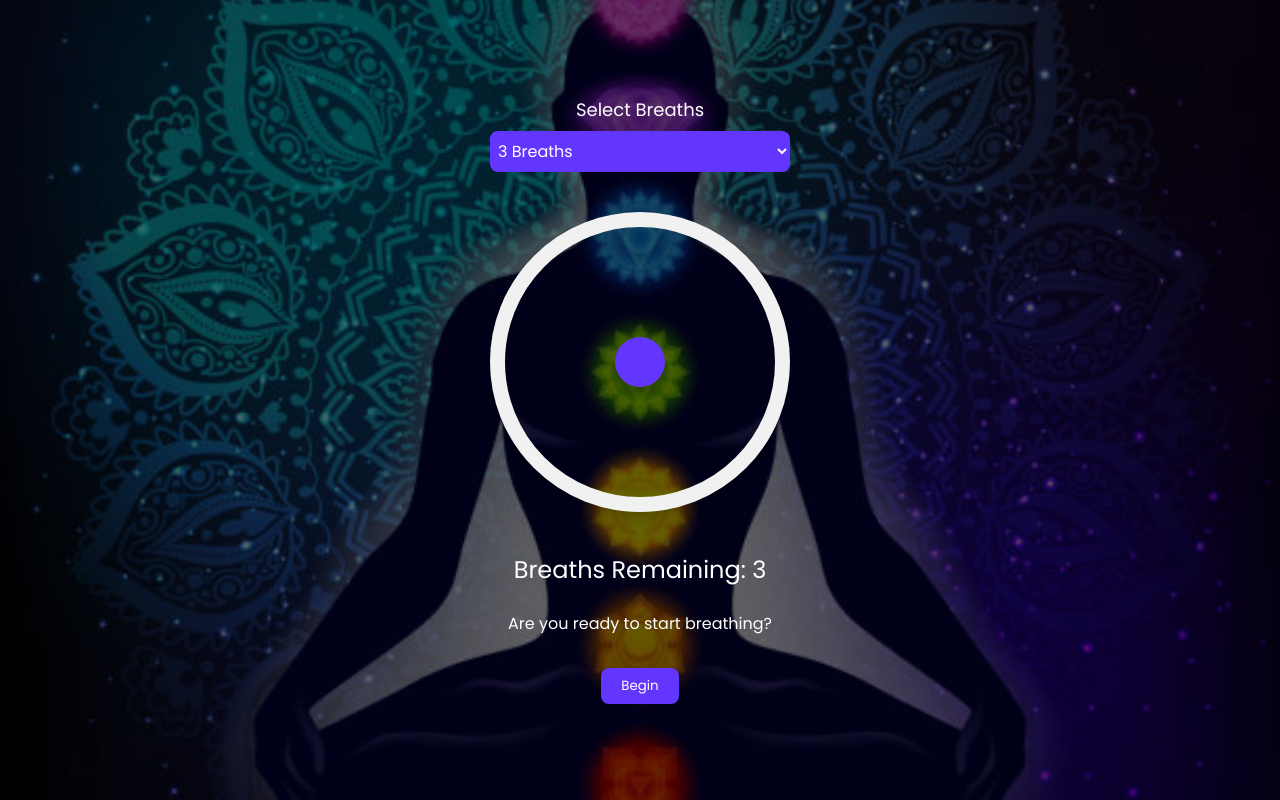
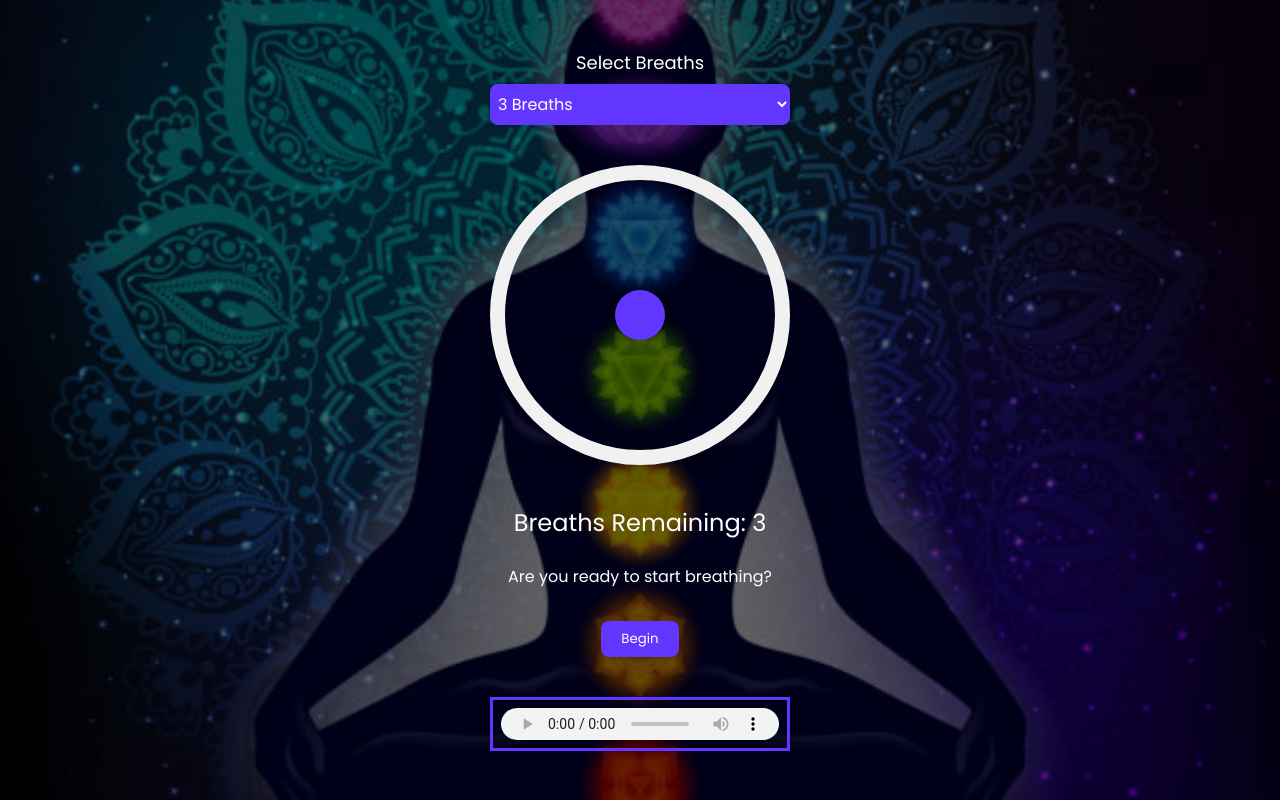
Before and after one commit to RobbChunn/BreathingApp, a plain HTML site: page index.html in a window 1280 px wide. Drawn offline with Linux system fonts and the light colour scheme.

Commit message:
added audio for singing bowls to play, but user has to press start to play

```diff
--- a/app.js
+++ b/app.js
@@ -69,3 +69,6 @@ start.addEventListener('click', () => {
         }, 3000);
     }, 3000);
 });
+
+
+//Audio Controls and Player
--- a/index.html
+++ b/index.html
@@ -30,6 +30,9 @@
     </p>
     <p class="instructions">Are you ready to start breathing?</p>
     <button class="start">Begin</button>
+    <audio class="audio-player" id="Singing Bowls" controls autoplay loop>
+        <source src="singing-bowls.mp3" preload="auto" type="audio/mpeg">
+    </audio>
     <script src="app.js"></script>
 
 </body>
--- a/style.css
+++ b/style.css
@@ -119,3 +119,11 @@ button:hover {
   pointer-events: none;
   background-color: #969696;
 }
+
+
+.audio-player {
+    display: block;
+    border: 3px solid #6236ff;
+    padding: 8px;
+    margin-top: 40px;
+}
```
Also changed, not shown: 1 other file.
